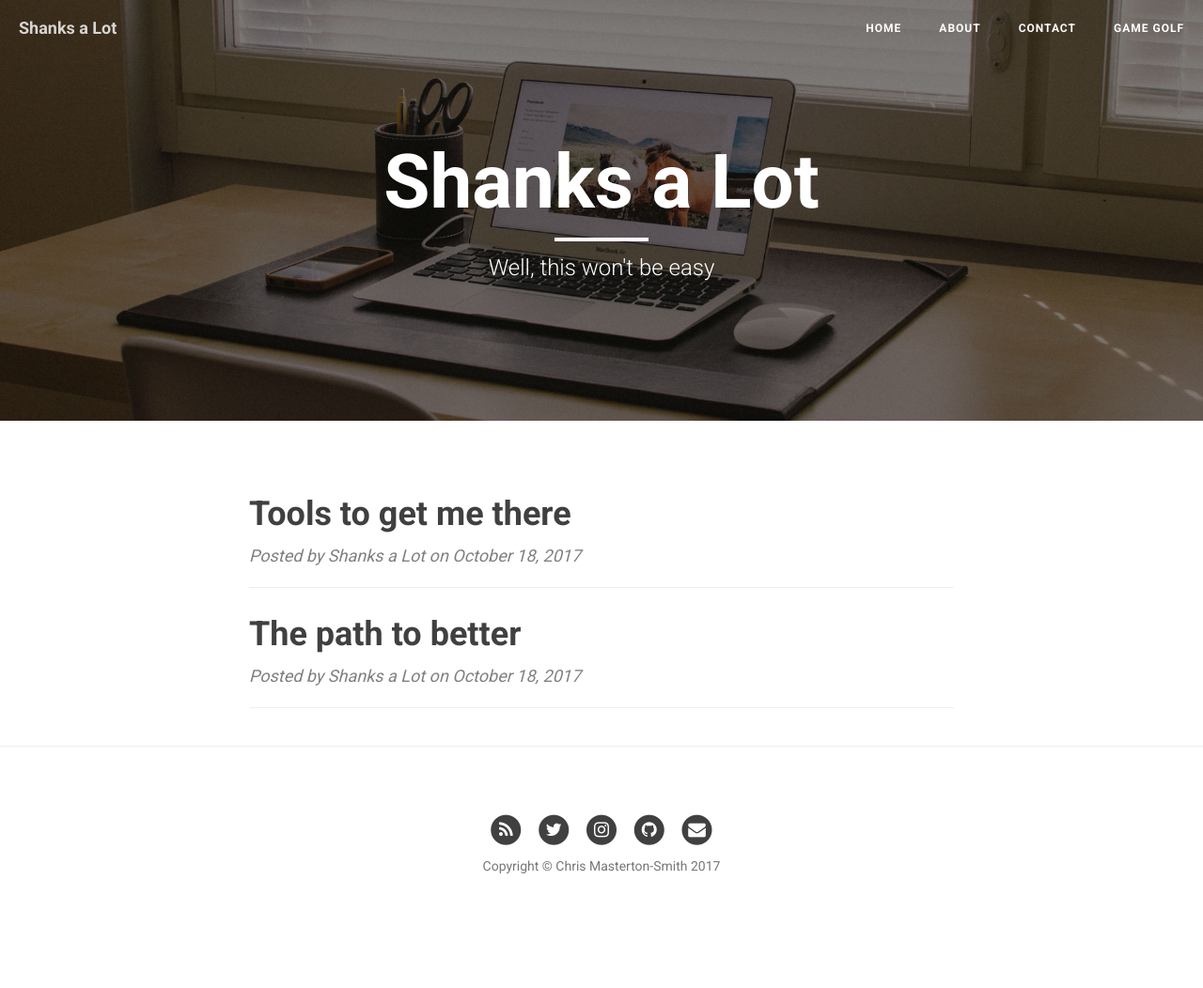
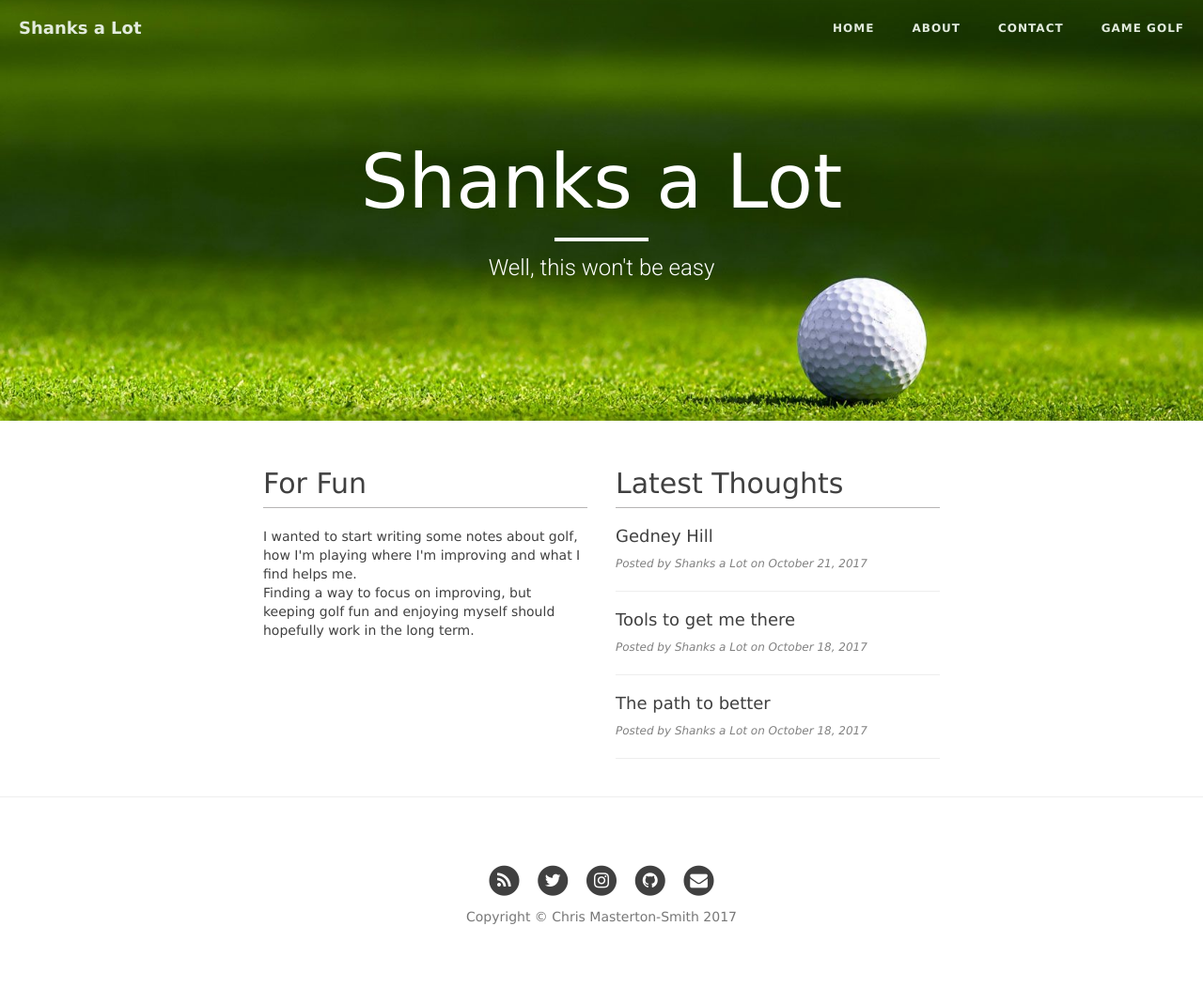
Before and after one commit to cgms/golf.mastertonsmith, a Jekyll site: the page built from index.html, in a window 1280 px wide. Shown: the whole page at 94% size. Built offline with Jekyll 4.4.1, drawn with Linux system fonts in a browser that asks for light colours; nearby versions of some CDN libraries; the list of posts is cut into pages by our own code; before the commit the page ends 998 px from its top, so only the background shows below that.

```diff
--- a/_config.yml
+++ b/_config.yml
@@ -1,7 +1,7 @@
 
 # Site settings
 title: Shanks a Lot
-header-img: img/home-bg.jpg
+header-img: img/Golfball.jpg
 email: chris@cmsdes.co.uk
 copyright_name: Chris Masterton-Smith
 description: "Write your site description here. It will be used as your sites meta description as well!"
@@ -21,6 +21,6 @@ markdown: kramdown
 highlighter: rouge
 permalink: pretty
 paginate: 5
-exclude: ["less","node_modules","Gruntfile.js","package.json","README.md"]
+exclude: ["less","node_modules","Gruntfile.js","package.json","README.md",".git/hooks"]
 
 gems: [jekyll-paginate, jekyll-feed]
--- a/css/clean-blog.css
+++ b/css/clean-blog.css
@@ -7,9 +7,10 @@
  @import url(http://fonts.googleapis.com/css?family=Roboto:300,400,700);
 
 body {
-  font-family: 'Roboto', sans-serif;
+  font-family:  "Lucida Grande", Helvetica, Arial, sans-serif;
   font-size: 14px;
   color: #404040;
+  background-color: #fff;
 }
 p {
   line-height: 1.5;
@@ -24,8 +25,8 @@ h3,
 h4,
 h5,
 h6 {
-  font-family: 'Roboto', sans-serif;
-  font-weight: 800;
+  font-family: "Lucida Grande", Helvetica, Arial, sans-serif;
+  font-weight: 400;
 }
 a {
   color: #404040;
@@ -49,13 +50,13 @@ hr.small {
   border-color: white;
 }
 .navbar-custom {
-  background: white;
+  background: #014141;
   position: absolute;
   top: 0;
   left: 0;
   width: 100%;
   z-index: 3;
-  font-family: 'Roboto', sans-serif;
+  font-family: 14px "Lucida Grande", Helvetica, Arial, sans-serif;
 }
 .navbar-custom .navbar-brand {
   font-weight: 800;
@@ -72,15 +73,15 @@ hr.small {
     border-bottom: 1px solid transparent;
   }
   .navbar-custom .navbar-brand {
-    color: white;
+    color: #E2EBDD ;
     padding: 20px;
   }
   .navbar-custom .navbar-brand:hover,
   .navbar-custom .navbar-brand:focus {
-    color: rgba(255, 255, 255, 0.8);
+    color: #E2EBDD;
   }
   .navbar-custom .nav li a {
-    color: white;
+    color: #E2EBDD;
     padding: 20px;
   }
   .navbar-custom .nav li a:hover,
@@ -143,7 +144,7 @@ hr.small {
   -moz-background-size: cover;
   background-size: cover;
   -o-background-size: cover;
-  margin-bottom: 50px;
+  margin-bottom: 10px;
 }
 .intro-header .site-heading,
 .intro-header .post-heading,
@@ -213,6 +214,9 @@ hr.small {
     font-size: 30px;
   }
 }
+.page-header{
+  border-bottom: 1px solid rgb(182, 180, 180);
+}
 .post-preview > a {
   color: #404040;
 }
@@ -222,18 +226,17 @@ hr.small {
   color: #0085a1;
 }
 .post-preview > a > .post-title {
-  font-size: 30px;
-  margin-top: 30px;
+  margin-top: 18px;
   margin-bottom: 10px;
 }
 .post-preview > a > .post-subtitle {
   margin: 0;
-  font-weight: 300;
+  font-weight: 150;
   margin-bottom: 10px;
 }
 .post-preview > .post-meta {
   color: #808080;
-  font-size: 18px;
+  font-size: 12px;
   font-style: italic;
   margin-top: 0;
 }
@@ -248,7 +251,7 @@ hr.small {
 }
 @media only screen and (min-width: 768px) {
   .post-preview > a > .post-title {
-    font-size: 36px;
+    font-size: 18px;
   }
 }
 .section-heading {
@@ -343,8 +346,8 @@ form .row:first-child .floating-label-form-group {
 }
 .btn-default:hover,
 .btn-default:focus {
-  background-color: #0085a1;
-  border: 1px solid #0085a1;
+  background-color: #66A395;
+  border: 1px solid #047361;
   color: white;
 }
 .pager {
@@ -371,8 +374,8 @@ form .row:first-child .floating-label-form-group {
 .pager li > a:hover,
 .pager li > a:focus {
   color: white;
-  background-color: #0085a1;
-  border: 1px solid #0085a1;
+  background-color: #66A395;
+  border: 1px solid #047361;
 }
 .pager .disabled > a,
 .pager .disabled > a:hover,
@@ -400,6 +403,42 @@ img::-moz-selection {
   color: white;
   background: transparent;
 }
+.bg-primary {
+  color: #fff;
+  background-color: #337ab7;
+}
+a.bg-primary:hover,
+a.bg-primary:focus {
+  background-color: #286090;
+}
+.bg-success {
+  background-color: #dff0d8;
+}
+a.bg-success:hover,
+a.bg-success:focus {
+  background-color: #c1e2b3;
+}
+.bg-info {
+  background-color: #d9edf7;
+}
+a.bg-info:hover,
+a.bg-info:focus {
+  background-color: #afd9ee;
+}
+.bg-warning {
+  background-color: #fcf8e3;
+}
+a.bg-warning:hover,
+a.bg-warning:focus {
+  background-color: #f7ecb5;
+}
+.bg-danger {
+  background-color: #f2dede;
+}
+a.bg-danger:hover,
+a.bg-danger:focus {
+  background-color: #e4b9b9;
+}
 body {
   webkit-tap-highlight-color: #0085a1;
 }
--- a/index.html
+++ b/index.html
@@ -3,21 +3,30 @@ layout: page
 description: "Well, this won't be easy"
 ---
 
+<div class="col-md-6" style="border-right:2px">
+    <h2 class="page-header">For Fun</h2>
+    I wanted to start writing some notes about golf, how I'm playing where I'm improving and what I find helps me.
+    <br/> Finding a way to focus on improving, but keeping golf fun and enjoying myself should hopefully work in the long term.
+
+</div>
+<div class="col-md-6">
+    <h2 class="page-header">Latest Thoughts</h2>
     {% for post in paginator.posts %}
+
     <div class="post-preview">
         <a href="{{ post.url | prepend: site.baseurl }}">
-        <h2 class="post-title">            {{ post.title }}
-        </h2>
+            <h4 class="post-title"> {{ post.title }}
+            </h4>
             {% if post.subtitle %}
-        <h3 class="post-subtitle">
+            <h5 class="post-subtitle">
                 {{ post.subtitle }}
-        </h3>
+            </h5>
             {% endif %}
         </a>
-    <p class="post-meta">Posted by {% if post.author %}{{ post.author }}{% else %}{{ site.title }}{% endif %} on {{ post.date | date: "%B %-d, %Y" }}</p>
+        <p class="post-meta">Posted by {% if post.author %}{{ post.author }}{% else %}{{ site.title }}{% endif %} on {{ post.date | date: "%B
+            %-d, %Y" }}</p>
     </div>
-<hr>
-{% endfor %}
+    <hr> {% endfor %}
 
     <!-- Pager -->
     {% if paginator.total_pages > 1 %}
@@ -26,11 +35,11 @@ description: "Well, this won't be easy"
         <li class="previous">
             <a href="{{ paginator.previous_page_path | prepend: site.baseurl | replace: '//', '/' }}">&larr; Newer Posts</a>
         </li>
-    {% endif %}
-    {% if paginator.next_page %}
+        {% endif %} {% if paginator.next_page %}
         <li class="next">
             <a href="{{ paginator.next_page_path | prepend: site.baseurl | replace: '//', '/' }}">Older Posts &rarr;</a>
         </li>
         {% endif %}
     </ul>
     {% endif %}
+</div>
```
Also changed, not shown: _layouts/round.html (added, +96 -0 lines), _posts/2017-10-22-gedney-hill-with-brain.md (added, +22 -0 lines), img/Golfball.jpg (added), img/insights_21oct.PNG (added). Lines whose indentation alone changed are shown as unchanged.
